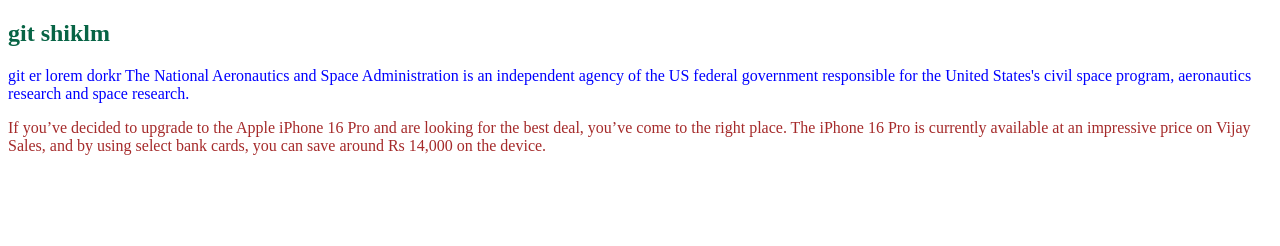
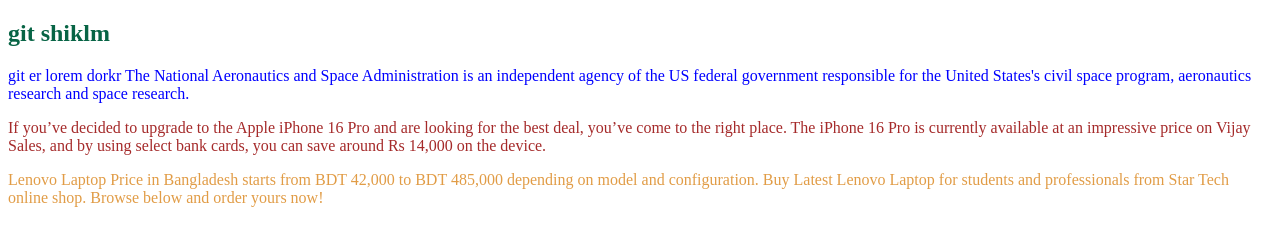
Before and after one commit to NYM-34/git-done, a plain HTML site: page index2.html in a window 1280 px wide. Drawn offline with Linux system fonts and the light colour scheme.

Commit message:
3rd time added

```diff
--- a/index2.html
+++ b/index2.html
@@ -11,6 +11,9 @@
     <div style="color: brown;">If you’ve decided to upgrade to the Apple iPhone 16 Pro and are looking for the best deal, you’ve come to the right place. The iPhone 16 Pro is currently available at an impressive price on Vijay Sales, and by using select bank cards, you can save around Rs 14,000 on the device.
 
  </div>
+ <p style="color: rgb(225, 156, 70);">Lenovo Laptop Price in Bangladesh starts from BDT 42,000 to BDT 485,000 depending on model and configuration. Buy Latest Lenovo Laptop for students and professionals from Star Tech online shop. Browse below and order yours now!
+
+</p>
 
 </body>
 </html>
```
